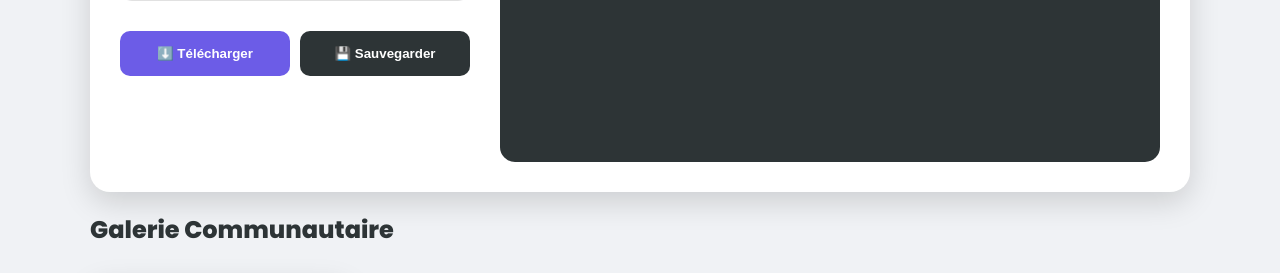
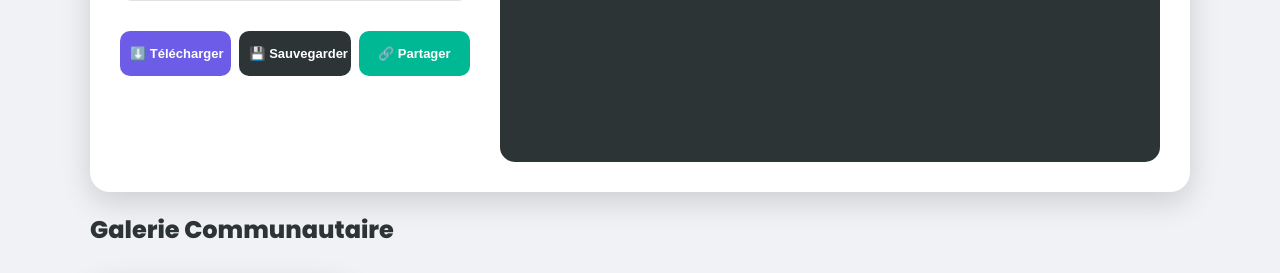
Before and after one commit to christmagne/meme_generator, a Flask app: page / in a window 1280 px wide. Shown: the part 561-834 px from the top of the page. Run offline with Flask 3, Linux system fonts and the light colour scheme.

Commit message:
finalisation du mini-projet

```diff
--- a/static/css/style.css
+++ b/static/css/style.css
@@ -1,6 +1,8 @@
 :root {
     --primary: #6c5ce7;
     --danger: #ff7675;
+    --success: #00b894;
+    /* Couleur pour le bouton Partager */
     --dark: #2d3436;
     --light: #dfe6e9;
     --white: #ffffff;
@@ -37,7 +39,6 @@ header p {
     color: #636e72;
 }
 
-/* LAYOUT PRINCIPAL */
 .editor-area {
     display: grid;
     grid-template-columns: 350px 1fr;
@@ -55,7 +56,6 @@ header p {
     gap: 20px;
 }
 
-/* UPLOAD */
 .custom-file-upload {
     border: 2px dashed var(--primary);
     display: block;
@@ -76,7 +76,6 @@ input[type="file"] {
     display: none;
 }
 
-/* NOUVEAUX GROUPES DE TEXTE */
 .text-group {
     background-color: var(--bg-group);
     padding: 15px;
@@ -103,7 +102,6 @@ input[type="file"] {
     margin-bottom: 10px;
 }
 
-/* MINI TOOLBAR (Pour les réglages) */
 .mini-toolbar {
     display: flex;
     gap: 10px;
@@ -142,21 +140,25 @@ input[type="file"] {
     cursor: pointer;
 }
 
-/* BOUTONS */
+/* BOUTONS ACTIONS (Modifiés pour 3 boutons) */
 .actions {
     display: flex;
-    gap: 10px;
+    gap: 8px;
     margin-top: 10px;
+    flex-wrap: wrap;
 }
 
 .btn {
     flex: 1;
-    padding: 15px;
+    min-width: 100px;
+    padding: 15px 10px;
     border: none;
     border-radius: 10px;
     cursor: pointer;
     font-weight: 600;
     transition: 0.3s;
+    font-size: 13px;
+    white-space: nowrap;
 }
 
 .btn-primary {
@@ -166,6 +168,11 @@ input[type="file"] {
 
 .btn-secondary {
     background: var(--dark);
+    color: white;
+}
+
+.btn-success {
+    background: var(--success);
     color: white;
 }
 
@@ -179,7 +186,6 @@ input[type="file"] {
     transform: translateY(-2px);
 }
 
-/* APERÇU CANVAS */
 .preview {
     background: #2d3436;
     border-radius: 15px;
@@ -197,7 +203,6 @@ canvas {
     border: 2px solid white;
 }
 
-/* GALERIE */
 .gallery-grid {
     display: grid;
     grid-template-columns: repeat(auto-fill, minmax(220px, 1fr));
@@ -250,7 +255,6 @@ canvas {
     background: var(--danger);
 }
 
-/* MODALES (Style centré parfait) */
 .modal {
     display: none;
     position: fixed;
--- a/static/js/script.js
+++ b/static/js/script.js
@@ -2,17 +2,15 @@ document.addEventListener('DOMContentLoaded', () => {
     const canvas = document.getElementById('memeCanvas');
     const ctx = canvas.getContext('2d');
 
-    // --- VARIABLES ---
     const imageInput = document.getElementById('imageInput');
     let currentImage = null;
 
-    // --- VARIABLES TEXTE HAUT ---
+    // --- VARIABLES TEXTE ---
     const topText = document.getElementById('topText');
     const topColor = document.getElementById('topColor');
     const topSize = document.getElementById('topSize');
     const topFont = document.getElementById('topFont');
 
-    // --- VARIABLES TEXTE BAS ---
     const bottomText = document.getElementById('bottomText');
     const bottomColor = document.getElementById('bottomColor');
     const bottomSize = document.getElementById('bottomSize');
@@ -20,10 +18,8 @@ document.addEventListener('DOMContentLoaded', () => {
 
     const allInputs = [topText, topColor, topSize, topFont, bottomText, bottomColor, bottomSize, bottomFont];
 
-    // --- MOTEUR DE DESSIN ---
     function drawMeme() {
         if (!currentImage) return;
-
         canvas.width = currentImage.width;
         canvas.height = currentImage.height;
         ctx.drawImage(currentImage, 0, 0);
@@ -54,7 +50,6 @@ document.addEventListener('DOMContentLoaded', () => {
         }
     }
 
-    // --- ECOUTEURS ---
     imageInput.addEventListener('change', (e) => {
         const file = e.target.files[0];
         if (file) {
@@ -82,11 +77,9 @@ document.addEventListener('DOMContentLoaded', () => {
     // Bouton Sauvegarder
     document.getElementById('saveBtn').onclick = () => {
         if (!currentImage) return showModal('Erreur', 'Rien à sauvegarder !', '❌');
-
         const btn = document.getElementById('saveBtn');
         const oldText = btn.innerText;
         btn.innerText = "Envoi...";
-
         fetch('/save_meme', {
             method: 'POST',
             headers: { 'Content-Type': 'application/json' },
@@ -96,23 +89,42 @@ document.addEventListener('DOMContentLoaded', () => {
         .then(data => {
             btn.innerText = oldText;
             if (data.status === 'success') showModal('Succès', 'Enregistré dans la galerie !');
-        })
-        .catch(err => {
-            btn.innerText = oldText;
-            console.error(err);
         });
+    };
+
+    // --- LOGIQUE PARTAGER (WEB SHARE API) ---
+    document.getElementById('shareBtn').onclick = async () => {
+        if (!currentImage) return showModal('Oups', 'Rien à partager !', '🖼️');
+
+        try {
+            const dataUrl = canvas.toDataURL('image/png');
+            const blob = await (await fetch(dataUrl)).blob();
+            const file = new File([blob], 'meme.png', { type: 'image/png' });
+
+            // Vérifie si le navigateur supporte le partage de fichiers
+            if (navigator.share && navigator.canShare && navigator.canShare({ files: [file] })) {
+                await navigator.share({
+                    files: [file],
+                    title: 'Mon Mème',
+                    text: 'Regardez le mème que je viens de créer avec MemeGen !'
+                });
+            } else {
+                showModal('Info', 'Le partage direct n\'est pas supporté par votre navigateur. Téléchargez l\'image pour la partager.', 'ℹ️');
+            }
+        } catch (err) {
+            if (err.name !== 'AbortError') {
+                showModal('Erreur', 'Impossible d\'ouvrir le menu de partage.', '⚠️');
+            }
+        }
     };
 });
 
-// --- GESTIONNAIRES DE MODALES ---
-
-// 1. Modale d'Information (Remplacement de alert)
+// MODALES
 function showModal(title, message, icon = '✅') {
     const modal = document.getElementById('infoModal');
     document.getElementById('modalTitle').innerText = title;
     document.getElementById('modalMessage').innerText = message;
     document.getElementById('modalIcon').innerText = icon;
-
     modal.style.display = 'flex';
     document.getElementById('modalCloseBtn').onclick = () => {
         modal.style.display = 'none';
@@ -120,23 +132,14 @@ function showModal(title, message, icon = '✅') {
     };
 }
 
-// 2. Modale de Confirmation (Remplacement de confirm)
-let imageToDelete = null; // Variable temporaire pour stocker quel fichier supprimer
-
+let imageToDelete = null;
 function requestDelete(filename) {
-    imageToDelete = filename; // On garde le nom en mémoire
+    imageToDelete = filename;
     document.getElementById('confirmModal').style.display = 'flex';
 }
-
-// Configuration des boutons de la modale Confirm
-document.getElementById('cancelDeleteBtn').onclick = () => {
-    document.getElementById('confirmModal').style.display = 'none';
-    imageToDelete = null;
-};
-
+document.getElementById('cancelDeleteBtn').onclick = () => document.getElementById('confirmModal').style.display = 'none';
 document.getElementById('confirmDeleteBtn').onclick = () => {
     if (imageToDelete) {
-        // Exécution réelle de la suppression
         fetch(`/delete_meme/${imageToDelete}`, { method: 'DELETE' })
         .then(res => res.json())
         .then(data => {
@@ -145,10 +148,7 @@ document.getElementById('confirmDeleteBtn').onclick = () => {
                 const element = document.getElementById(`item-${imageToDelete}`);
                 element.style.transform = "scale(0)";
                 setTimeout(() => element.remove(), 300);
-            } else {
-                showModal('Erreur', 'Impossible de supprimer', '⚠️');
             }
-            imageToDelete = null;
         });
     }
 };
--- a/templates/index.html
+++ b/templates/index.html
@@ -17,7 +17,6 @@
 
         <main class="editor-area">
             <div class="controls">
-
                 <div class="upload-section">
                     <label for="imageInput" class="custom-file-upload">📁 Choisir une image de base</label>
                     <input type="file" id="imageInput" accept="image/*">
@@ -26,14 +25,9 @@
                 <div class="text-group">
                     <label class="group-label">Texte du Haut</label>
                     <input type="text" id="topText" placeholder="Taper le texte ici...">
-
                     <div class="mini-toolbar">
-                        <div class="tool" title="Couleur">
-                            <input type="color" id="topColor" value="#ffffff">
-                        </div>
-                        <div class="tool wide" title="Taille">
-                            <input type="range" id="topSize" min="10" max="100" value="50">
-                        </div>
+                        <div class="tool" title="Couleur"><input type="color" id="topColor" value="#ffffff"></div>
+                        <div class="tool wide" title="Taille"><input type="range" id="topSize" min="10" max="100" value="50"></div>
                         <div class="tool wide" title="Police">
                             <select id="topFont">
                                 <option value="Impact">Impact</option>
@@ -49,14 +43,9 @@
                 <div class="text-group">
                     <label class="group-label">Texte du Bas</label>
                     <input type="text" id="bottomText" placeholder="Taper le texte ici...">
-
                     <div class="mini-toolbar">
-                        <div class="tool" title="Couleur">
-                            <input type="color" id="bottomColor" value="#ffffff">
-                        </div>
-                        <div class="tool wide" title="Taille">
-                            <input type="range" id="bottomSize" min="10" max="100" value="50">
-                        </div>
+                        <div class="tool" title="Couleur"><input type="color" id="bottomColor" value="#ffffff"></div>
+                        <div class="tool wide" title="Taille"><input type="range" id="bottomSize" min="10" max="100" value="50"></div>
                         <div class="tool wide" title="Police">
                             <select id="bottomFont">
                                 <option value="Impact">Impact</option>
@@ -72,6 +61,7 @@
                 <div class="actions">
                     <button id="downloadBtn" class="btn btn-primary">⬇️ Télécharger</button>
                     <button id="saveBtn" class="btn btn-secondary">💾 Sauvegarder</button>
+                    <button id="shareBtn" class="btn btn-success">🔗 Partager</button>
                 </div>
             </div>
 
```
